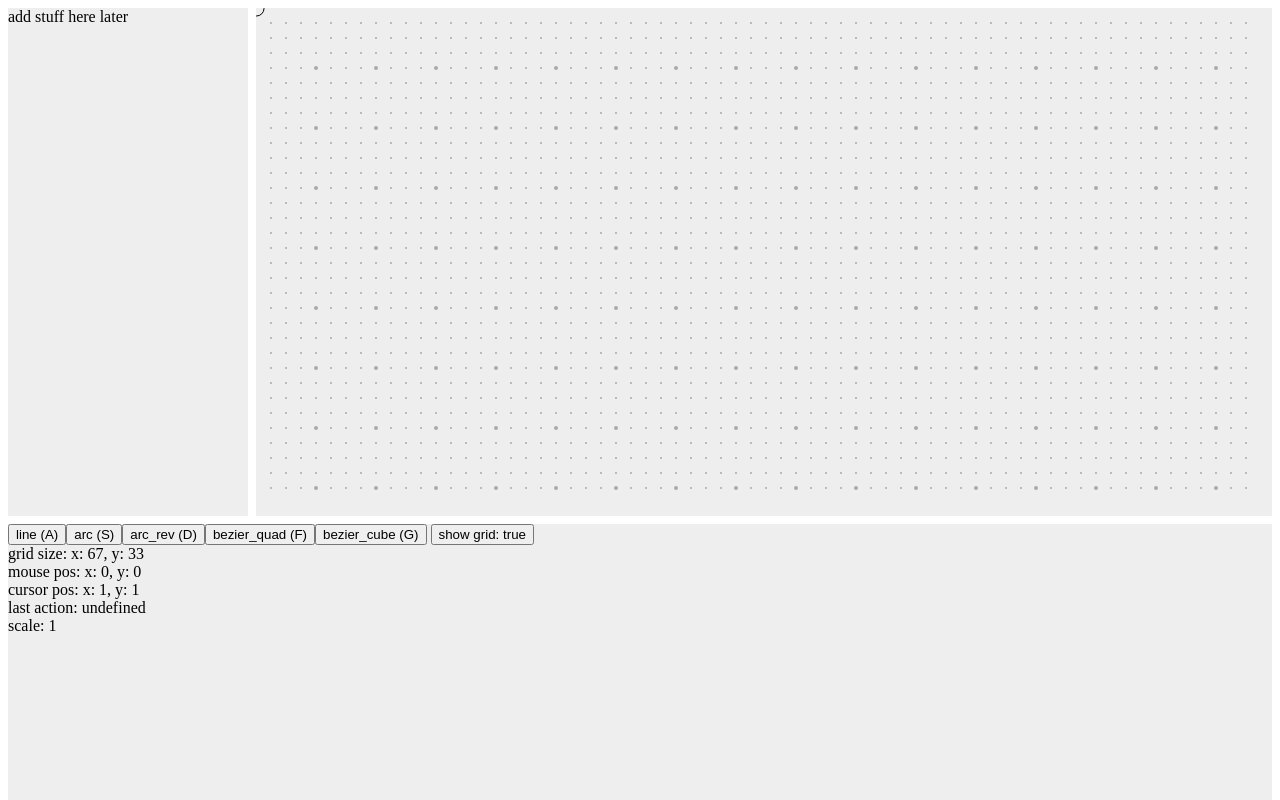
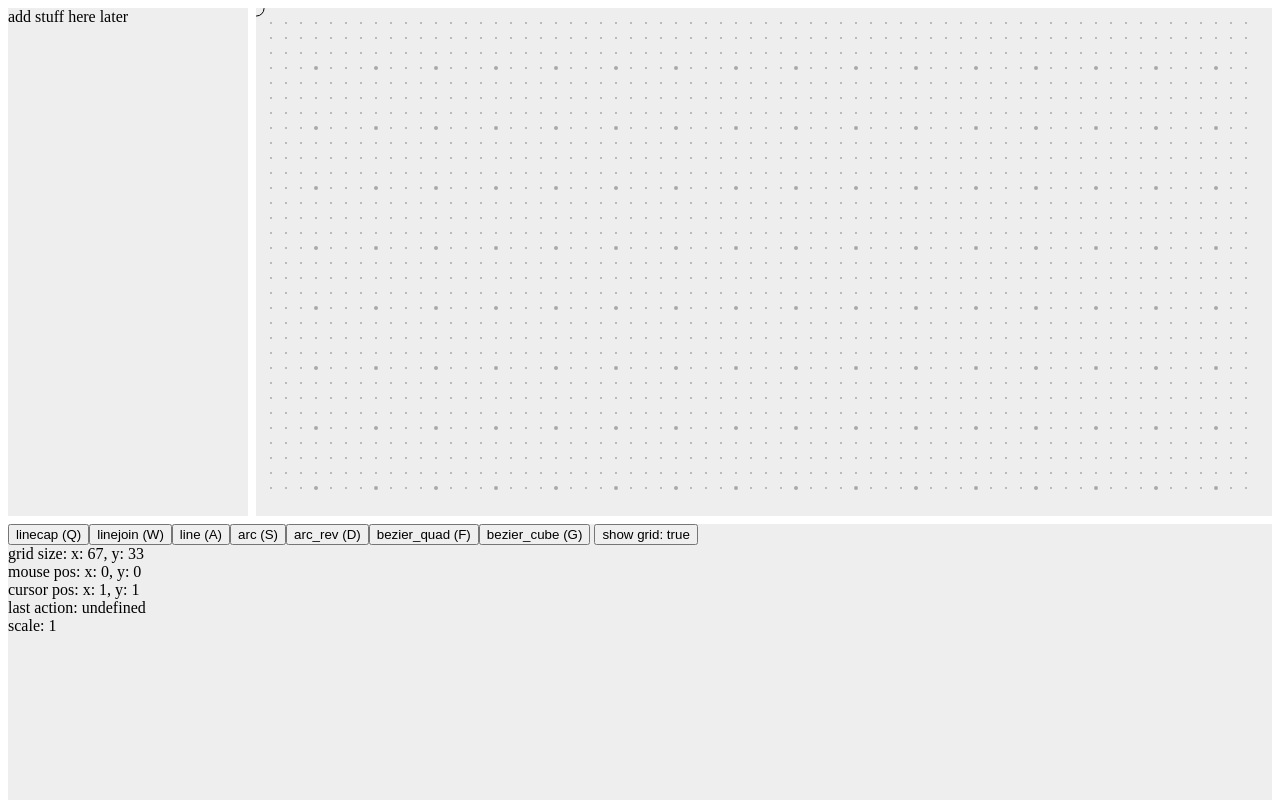
Before and after one commit to fiecueal/ssvgg, a SvelteKit app: page / in a window 1280 px wide. Shown: the top 800 px of the page. Built offline with nearby package versions, Linux system fonts and the light colour scheme.

Commit message:
update keybinds & buttons; add webp export
webp export is unoptimized and has a white background

```diff
--- a/src/lib/keybinds.js
+++ b/src/lib/keybinds.js
@@ -1,26 +1,22 @@
-export const options = {
+export const base_layer = {
   linecap: "q",
   linejoin: "w",
-  close: "e",
-  fill: "r",
-}
-
-export const paths = {
+  // close: "e",
+  // fill: "r",
   line: "a",
   arc: "s",
   arc_rev: "d",
   bezier_quad: "f",
   bezier_cube: "g",
-}
-
-export const shapes = {
-  rect: "z",
-  ellipse: "x",
+  // rect: "z",
+  // ellipse: "x",
 }
 
 // TODO bind behind ctrl key being held
-export const downloads = {
-  png: "c",
-  jpg: "v",
-  svg: "b",
+export const ctrl_layer = {
+  redo: "r",
+  webp: "a",
+  png: "s",
+  svg: "d",
+  undo: "z",
 }
--- a/src/routes/+page.svelte
+++ b/src/routes/+page.svelte
@@ -25,6 +25,7 @@
       y: mouse.y + spacing.scaled / 2,
     },
     lastAction,
+    ctrl_down = false,
     preview_points = [],
     // exported svg properties
     // svg html element
@@ -303,34 +304,34 @@
    */
   function keydown(event) {
     if (event.repeat) return;
+    if (event.key === "Control") return (ctrl_down = true);
 
+    if (event.ctrlKey) calcCtrlLayerKeys(event);
+    else calcBaseLayerKeys(event);
+  }
+
+  function calcBaseLayerKeys(event) {
     switch (event.key) {
-      case keybinds.paths.line:
+      case keybinds.base_layer.line:
         if (preview_points.length < 2) break;
         setPathType("L");
         break;
-      case keybinds.paths.arc:
+      case keybinds.base_layer.arc:
         if (preview_points.length < 2) break;
         setPathType("A1");
         break;
-      case keybinds.paths.arc_rev:
+      case keybinds.base_layer.arc_rev:
         if (preview_points.length < 2) break;
         setPathType("A0");
         break;
-      case keybinds.paths.bezier_quad:
+      case keybinds.base_layer.bezier_quad:
         if (preview_points.length < 3 || preview_points.length % 2 === 0) break;
         setPathType("Q");
         break;
-      case keybinds.paths.bezier_cube:
+      case keybinds.base_layer.bezier_cube:
         if (preview_points.length < 4 || (preview_points.length - 1) % 3 !== 0)
           break;
         setPathType("C");
-        break;
-      case keybinds.downloads.png:
-        downloadImage("png");
-        break;
-      case keybinds.downloads.svg:
-        downloadImage("svg");
         break;
     }
 
@@ -397,6 +398,26 @@
     rendered_svg = null;
   }
 
+  function calcCtrlLayerKeys(event) {
+    switch (event.key) {
+      case keybinds.ctrl_layer.png:
+        downloadImage("png");
+        break;
+      case keybinds.ctrl_layer.svg:
+        downloadImage("svg");
+        break;
+      case keybinds.ctrl_layer.webp:
+        downloadImage("webp");
+        break;
+      // case keybinds.ctrl_layer.undo:
+      //   undo();
+      //   break;
+      // case keybinds.ctrl_layer.redo:
+      //   redo();
+      //   break;
+    }
+  }
+
   function downloadImage(filetype, width, height) {
     const d = new Date();
     let timestamp = `${d.getFullYear()}`;
@@ -440,12 +461,17 @@
 
     return cnv.toDataURL(`image/${filetype}`);
   }
+
+  function keyup(event) {
+    if (event.key === "Control") ctrl_down = false;
+  }
 </script>
 
 <svelte:window
   bind:innerHeight
   bind:innerWidth
   on:keydown|preventDefault={keydown}
+  on:keyup|preventDefault={keyup}
 />
 
 <!--
@@ -468,7 +494,18 @@ which is used to determine the number of grid markers to show on screen
   />
 
   <div style="grid-area:options" style:background>
-    {#each Object.entries(keybinds.paths) as [key, val]}
+    {#if ctrl_down}
+      {#each Object.entries(keybinds.ctrl_layer) as [key, val]}
+        <button
+          on:click={() => {
+            keydown({ key: val, ctrlKey: true });
+          }}
+        >
+          {key} ({val.toUpperCase()})
+        </button>
+      {/each}
+    {:else}
+      {#each Object.entries(keybinds.base_layer) as [key, val]}
         <button
           on:click={() => {
             // runs the same function as a keydown event so uses the same method
@@ -478,6 +515,7 @@ which is used to determine the number of grid markers to show on screen
           {key} ({val.toUpperCase()})
         </button>
       {/each}
+    {/if}
     <button
       on:click={() => {
         grid.shown = !grid.shown;
```
Lines whose indentation alone changed are shown as unchanged.
